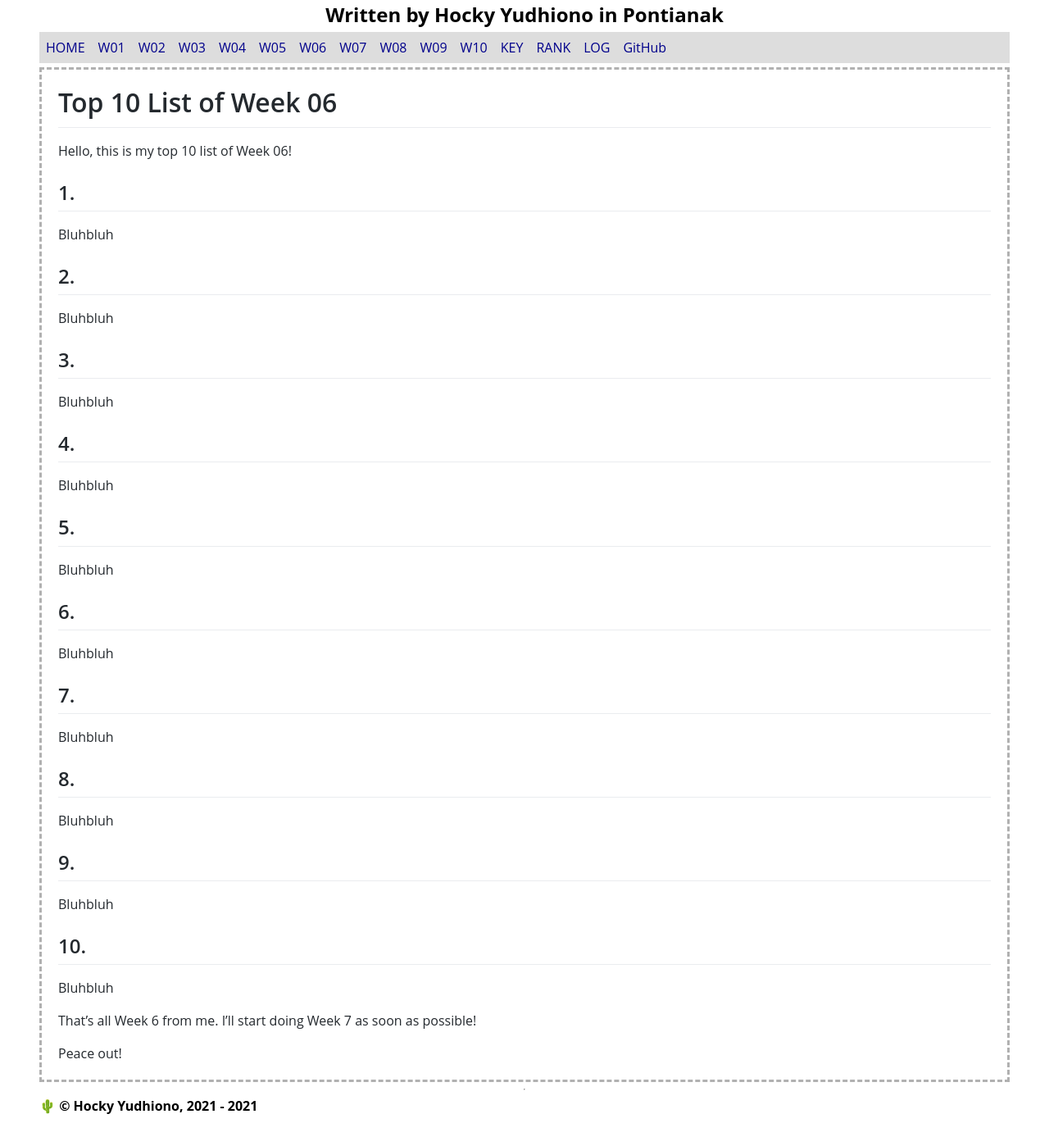
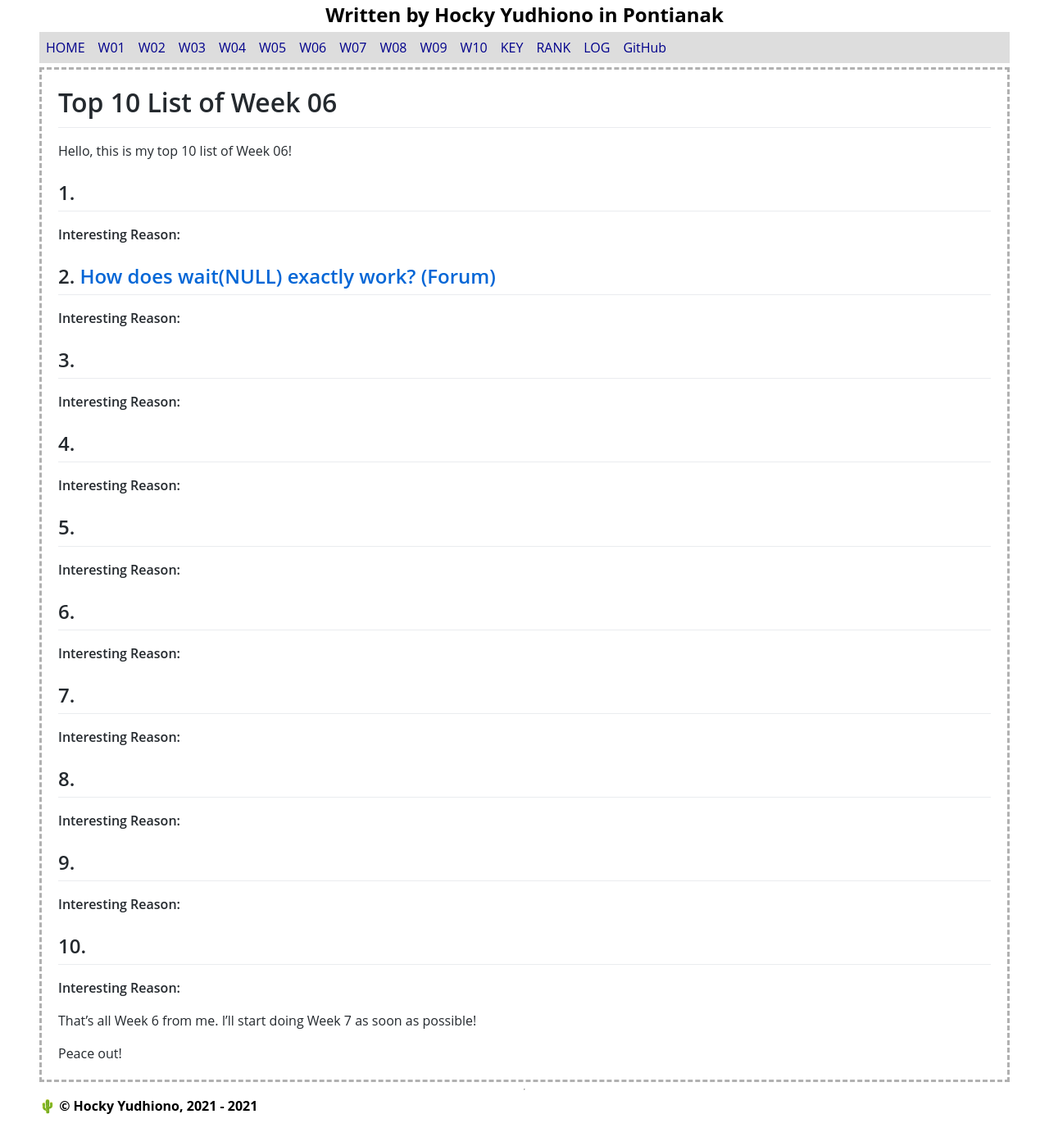
Before and after one commit to Bimabara/os211, a Jekyll site: the page built from w06.md, in a window 1280 px wide and 1400 px high, scrolled down 212 px. Shown: the whole window at 82% size. Built offline with Jekyll 4.4.1, drawn with Linux system fonts in a browser that asks for light colours; our own code applies the rules of GitHub Pages for plain Markdown files.

Commit message:
[W06] Add base links

```diff
--- a/w06.md
+++ b/w06.md
@@ -9,43 +9,43 @@ Hello, this is my top 10 list of Week 06!
 
 ## 1. []()
 
-Bluhbluh
+**Interesting Reason:**
 
-## 2. []()
+## 2. [How does wait(NULL) exactly work? (Forum)](https://stackoverflow.com/questions/42426816/how-does-waitnull-exactly-work)
 
-Bluhbluh
+**Interesting Reason:**
 
 ## 3. []()
 
-Bluhbluh
+**Interesting Reason:**
 
 ## 4. []()
 
-Bluhbluh
+**Interesting Reason:**
 
 ## 5. []()
 
-Bluhbluh
+**Interesting Reason:**
 
 ## 6. []()
 
-Bluhbluh
+**Interesting Reason:**
 
 ## 7. []()
 
-Bluhbluh
+**Interesting Reason:**
 
 ## 8. []()
 
-Bluhbluh
+**Interesting Reason:**
 
 ## 9. []()
 
-Bluhbluh
+**Interesting Reason:**
 
 ## 10. []()
 
-Bluhbluh
+**Interesting Reason:**
 
 That's all Week 6 from me. I'll start doing Week 7 as soon as possible!
 
```
